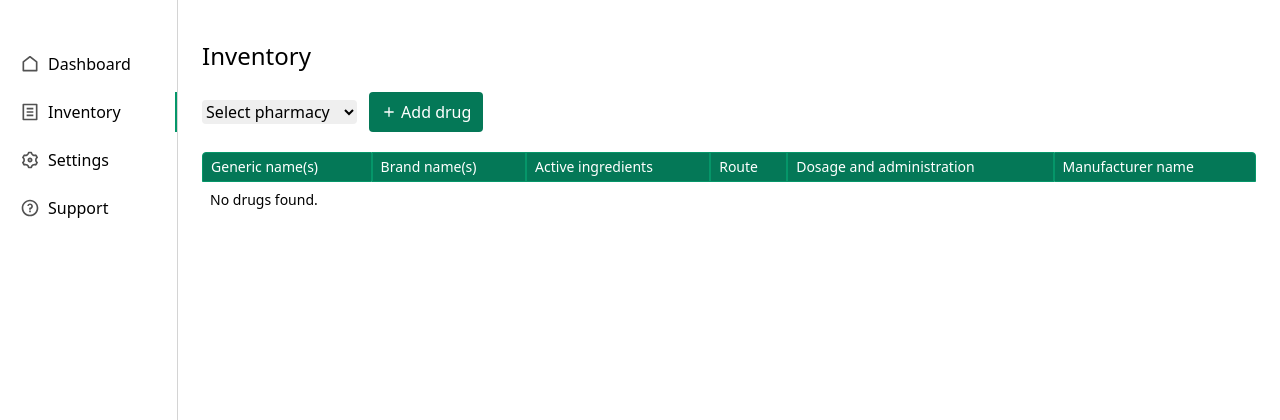
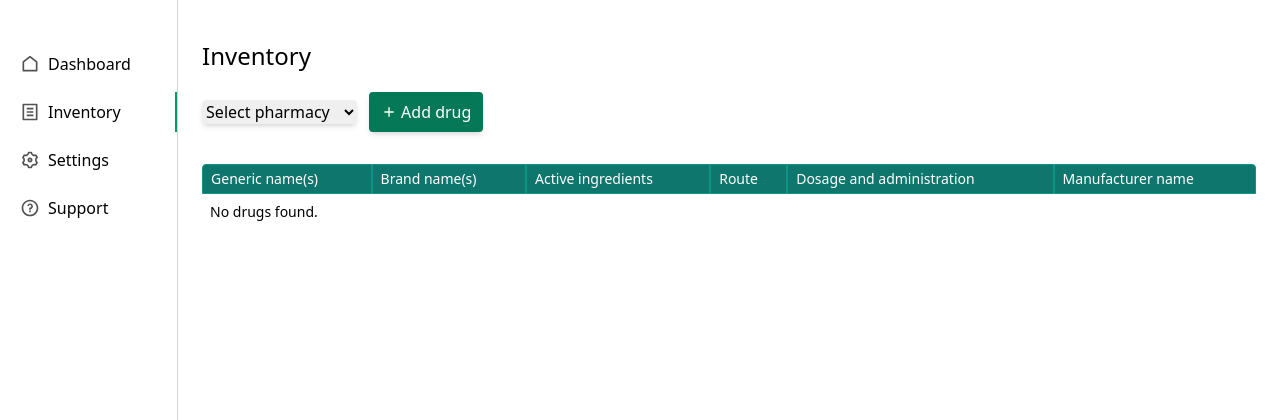
Before and after one commit to masayaShinoda/pharmacy_inventory_system, a Django app: page /inventory in a window 1280 px wide. Shown: the top 420 px of the page. Run offline with Django 4.2, Linux system fonts and the light colour scheme; a user stored in the database is signed in; tables that the repository leaves empty hold one stand-in row (values such as "Sample post"); some libraries are stand-ins or nearby versions.

Commit message:
minor style update

```diff
--- a/demo/templates/inventory.html
+++ b/demo/templates/inventory.html
@@ -6,14 +6,14 @@
     <header class="mb-5">
         <h2 class="text-2xl">Inventory</h2>
     </header>
-    <section class="flex gap-3 items-center mb-5">
+    <section class="flex gap-3 items-center mb-8">
         {% if pharmacies %}
-            <select id="selected-pharmacy" class="dark:text-black rounded">
+            <select id="selected-pharmacy" class="dark:text-black rounded border-none shadow-md">
                 <option value="">Select pharmacy</option>
                 {% for pharmacy in pharmacies %}<option value="{{ pharmacy.id }}">{{ pharmacy.name }}</option>
                 {% endfor %}
             </select>
-            <button id="btn-add-drug" disabled hidden class="text-white cursor-pointer bg-emerald-700 hover:bg-emerald-600 py-2 px-3 rounded flex items-center">
+            <button id="btn-add-drug" disabled hidden class="flex items-center text-white cursor-pointer bg-emerald-700 hover:bg-emerald-600 py-2 px-3 rounded shadow-md">
                 <svg class="mr-1 fill-white" xmlns="http://www.w3.org/2000/svg" viewBox="0 0 24 24" width="16" height="16"><path d="M11 11V5H13V11H19V13H13V19H11V13H5V11H11Z"></path></svg>
                 Add drug
             </button>
@@ -29,12 +29,12 @@
             <table class="w-full border-separate border-spacing-0 text-sm text-left">
                 <thead>
                     <tr class="sticky top-0 text-white">
-                        <th class="sticky top-0 py-1 px-2 font-normal bg-emerald-700 border border-emerald-600 rounded-tl">Generic name(s)</th>
-                        <th class="sticky top-0 py-1 px-2 font-normal bg-emerald-700 border border-emerald-600">Brand name(s)</th>
-                        <th class="sticky top-0 py-1 px-2 font-normal bg-emerald-700 border border-emerald-600">Active ingredients</th>
-                        <th class="sticky top-0 py-1 px-2 font-normal bg-emerald-700 border border-emerald-600">Route</th>
-                        <th class="sticky top-0 py-1 px-2 font-normal bg-emerald-700 border border-emerald-600">Dosage and administration</th>
-                        <th class="sticky top-0 py-1 px-2 font-normal bg-emerald-700 border border-emerald-600 rounded-tr">Manufacturer name</th>
+                        <th class="sticky top-0 py-1 px-2 font-normal bg-teal-700 border border-teal-600 rounded-tl">Generic name(s)</th>
+                        <th class="sticky top-0 py-1 px-2 font-normal bg-teal-700 border border-teal-600">Brand name(s)</th>
+                        <th class="sticky top-0 py-1 px-2 font-normal bg-teal-700 border border-teal-600">Active ingredients</th>
+                        <th class="sticky top-0 py-1 px-2 font-normal bg-teal-700 border border-teal-600">Route</th>
+                        <th class="sticky top-0 py-1 px-2 font-normal bg-teal-700 border border-teal-600">Dosage and administration</th>
+                        <th class="sticky top-0 py-1 px-2 font-normal bg-teal-700 border border-teal-600 rounded-tr">Manufacturer name</th>
 
                     </tr>
                 </thead>
@@ -85,7 +85,6 @@
                                     {% endfor %}
                                 </td>
                             </tr>
-
                             {% endfor %}
                     {% else %}
                         <tr>
```
